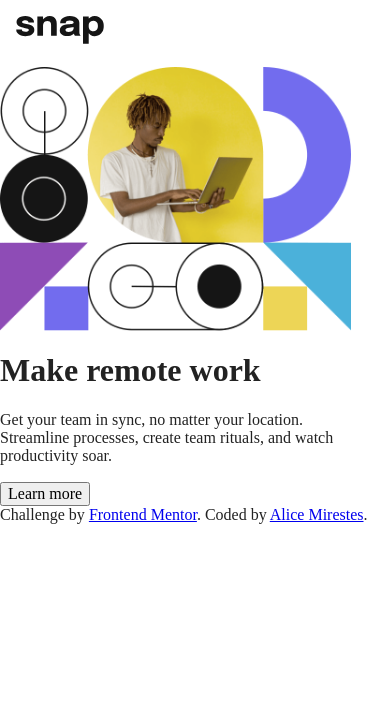
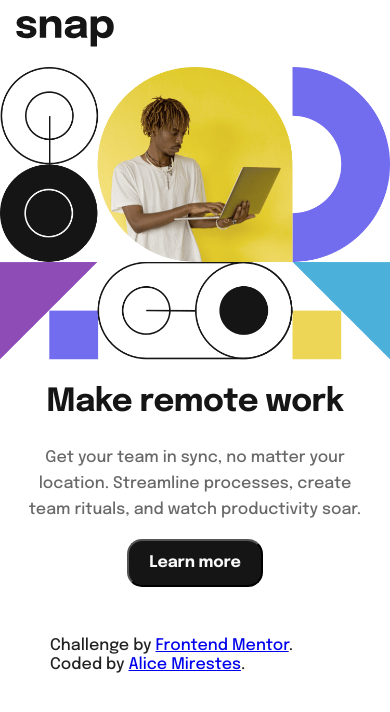
Before and after one commit to amirestes/dropdown, a plain HTML site: page index.html in a window 390 px wide. Drawn offline with Linux system fonts and the light colour scheme.

Commit message:
mobile styles

```diff
--- a/css/main.css
+++ b/css/main.css
@@ -87,11 +87,15 @@ textarea {
    Author's custom styles
    ========================================================================== */
 
+  body{
+    font-family: 'Epilogue', sans-serif;
+
+  }
    .container {
     display: flex;
     justify-content: center;
     flex-direction: column;
-    width: 90%;
+    width: 100%;
   }
 
   img {
@@ -107,6 +111,67 @@ textarea {
     width: 25%;
     height: 35px;
   }
+
+  .hero {
+    display: flex;
+    justify-content: center;
+    align-items: center;
+    margin: 0;
+  }
+
+  h1 {
+    font-family: 'Epilogue';
+    font-style: normal;
+    font-weight: 700;
+    font-size: 36px;
+    line-height: 42px;
+    text-align: center;
+    letter-spacing: -0.5px;
+    color: #151515;
+    margin: 16px;
+  }
+
+  p {
+    font-family: 'Epilogue';
+    font-style: normal;
+    font-weight: 500;
+    font-size: 16px;
+    line-height: 26px;
+    text-align: center;
+    color: #686868;
+    margin: 0 16px 16px 16px;
+  }
+
+button {
+  background: #151515;
+  border-radius: 15px;
+  height: 48px;
+  width: 136px;
+  left: 0px;
+  top: 0px;
+  border-radius: 15px;
+  font-family: 'Epilogue';
+  font-style: normal;
+  font-weight: 700;
+  font-size: 16px;
+  line-height: 26px;
+  text-align: center;
+  letter-spacing: -0.222222px;
+  color: #FAFAFA;
+}
+
+.text {
+  display: flex;
+  justify-content: center;
+  flex-direction: column;
+  align-items: center;
+}
+
+footer {
+  display: flex;
+  justify-content: center;
+  margin: 50px;
+}
 /* ==========================================================================
    Helper classes
    ========================================================================== */
--- a/index.html
+++ b/index.html
@@ -11,6 +11,9 @@
   <!-- Feel free to remove these styles or customise in your own stylesheet 👍 -->
   <link rel="stylesheet" href="./css/main.css">
   <link rel="stylesheet" href="./css/normalize.css">
+  <link rel="preconnect" href="https://fonts.googleapis.com">
+<link rel="preconnect" href="https://fonts.gstatic.com" crossorigin>
+<link href="https://fonts.googleapis.com/css2?family=Epilogue:wght@500;700&display=swap" rel="stylesheet">
 </head>
 <body>
   <!-- <nav>
@@ -31,10 +34,10 @@
   </div>
   <div class="hero">
     <figure>
-      <img class="hero" src="./images/image-hero-mobile.png" alt="hero image mobile">
+      <img class="hero-img" src="./images/image-hero-mobile.png" alt="hero image mobile">
     </figure>
   </div>
-  <div>
+  <div class="text">
   <h1>Make remote work</h1>
   <p>
     Get your team in sync, no matter your location. Streamline processes,
```
